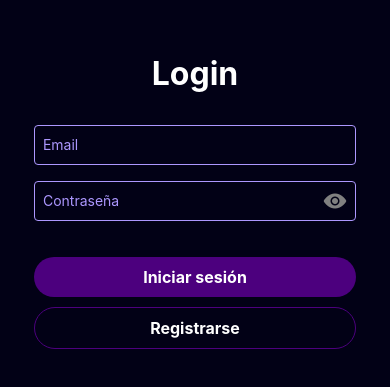
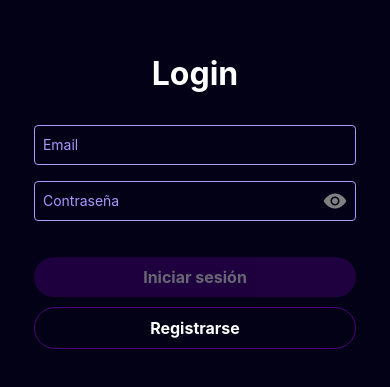
Before and after one commit to Siuss/gamerly-frontend, a React Native app: screen /login in a window 390 px wide. Shown: the part 221-608 px from the top of the page. Built offline with nearby package versions, Linux system fonts and the light colour scheme; what hex-to-rgba would draw is missing.

Commit message:
fix: validacion de campos vacios en login

```diff
--- a/src/componentes/vistas/Login.jsx
+++ b/src/componentes/vistas/Login.jsx
@@ -1,4 +1,4 @@
-import React, { useState, useEffect } from 'react';
+import React, { useState, useEffect, useMemo } from 'react';
 import { StyleSheet, Text, TextInput, View, TouchableOpacity } from 'react-native';
 import { Ionicons } from '@expo/vector-icons';
 import { Color } from "../../estilos/colores";
@@ -15,17 +15,10 @@ export const Login = () => {
   const { errorToast } = useMessageToast();
   const { getUsuarioLogueado, setUsuarioLogueado } = useStore();
 
+  const formularioEstaVacio = useMemo(() => !credenciales.email && !credenciales.password, [credenciales])
   const handleCredencialesChange = (campo, valor) => {
     setCredenciales({ ...credenciales, [campo]: valor });
   }
-
-  useEffect(() => {
-    const rellenarEmail = async () =>{
-      handleCredencialesChange("email", (await getUsuarioLogueado()).email)
-    }
-
-    rellenarEmail()
-  }, [])
 
   const iniciarSesion = async () => {
     try {
@@ -42,6 +35,14 @@ export const Login = () => {
   const registro = () => {
     navigation.navigate(rutas.registro);
   };
+
+  useEffect(() => {
+    const rellenarEmail = async () => {
+      handleCredencialesChange("email", (await getUsuarioLogueado()).email)
+    }
+
+    rellenarEmail()
+  }, [])
 
   return (
     <View style={styles.container}>
@@ -73,7 +74,7 @@ export const Login = () => {
         </TouchableOpacity>
       </View>
       <View style={styles.buttonContainer}>
-          <TouchableOpacity style={styles.button} onPress={iniciarSesion}>
+        <TouchableOpacity disabled={formularioEstaVacio} style={[styles.button, formularioEstaVacio && styles.deshabilitado]} onPress={iniciarSesion}>
           <Text style={styles.buttonText}>Iniciar sesión</Text>
         </TouchableOpacity>
         <TouchableOpacity style={[styles.button, styles.registerButton]} onPress={registro}>
@@ -157,4 +158,7 @@ const styles = StyleSheet.create({
     fontSize: 16,
     fontWeight: 'bold',
   },
+  deshabilitado: {
+    opacity: 0.4
+  }
 });
```
Lines whose indentation alone changed are shown as unchanged.
